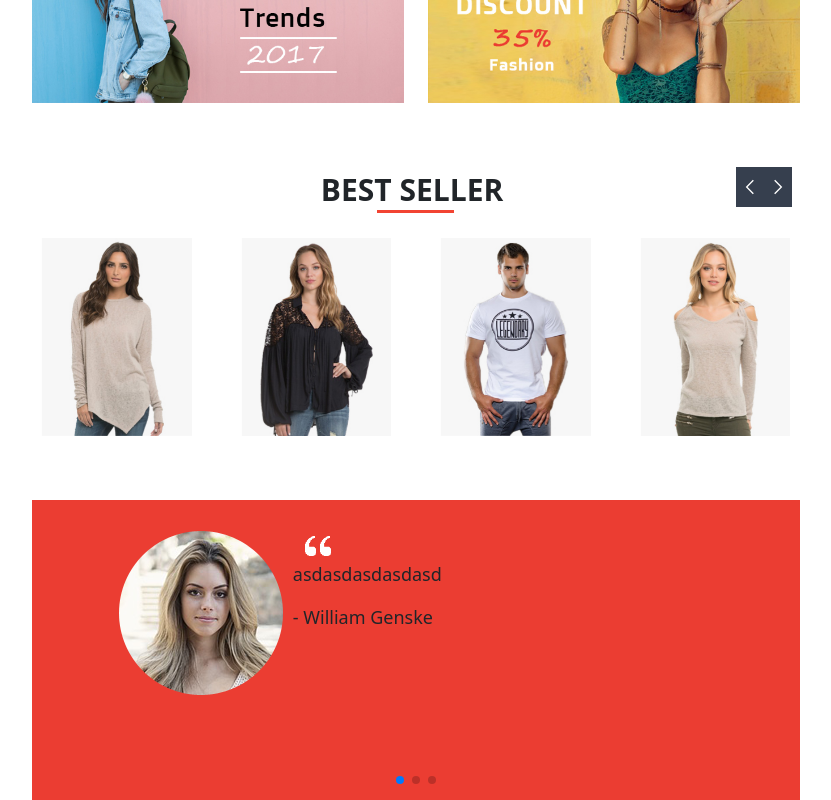
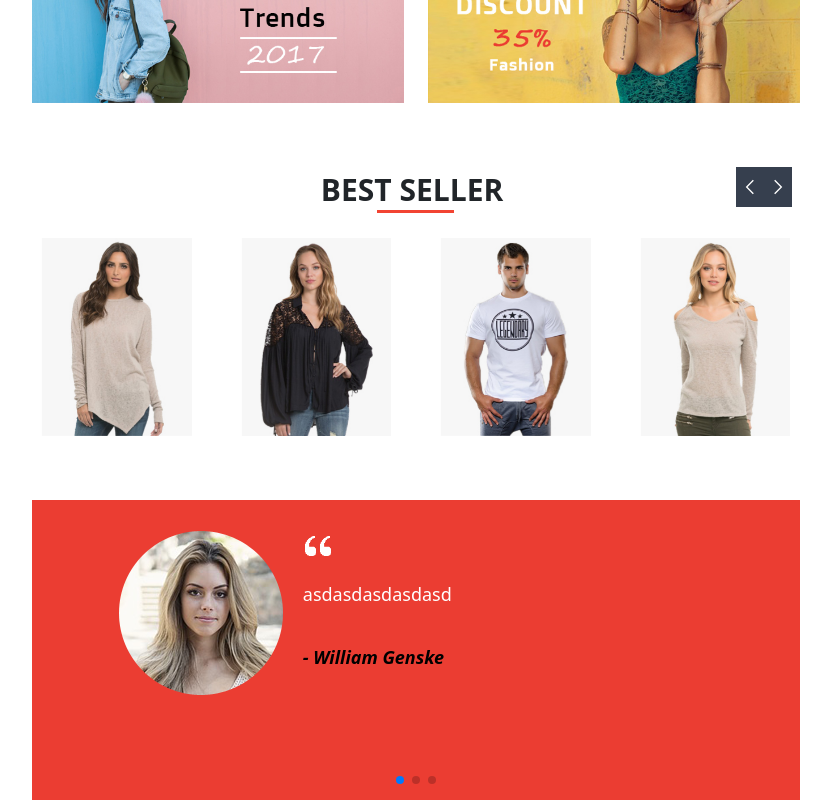
Before and after one commit to HuyDinh97/reactjs-shop, a React (Create React App) app: page / in a window 1280 px wide. Shown: the part 1442-2242 px from the top of the page, without its empty margins (224-1055 px from the left). Built offline with nearby package versions, Linux system fonts and the light colour scheme.

Commit message:
font-weight fix

```diff
--- a/src/components/Layout/Customer comment/CustomerComment.js
+++ b/src/components/Layout/Customer comment/CustomerComment.js
@@ -27,10 +27,10 @@ function CustomerComment() {
                   />
                 </div>
                 <div>
-                  <p>asdasdasdasdasd</p>
+                  <p className={classes.user_comment}>asdasdasdasdasd</p>
                 </div>
                 <div>
-                  <p>- William Genske</p>
+                  <p className={classes.user_name}>- William Genske</p>
                 </div>
               </div>
             </div>
--- a/src/components/Layout/Customer comment/CustomerComment.module.css
+++ b/src/components/Layout/Customer comment/CustomerComment.module.css
@@ -17,3 +17,18 @@
 .quote_w {
   width: 50px!important;
 }
+
+.Box p {
+  padding: 20px 10px 0 10px;
+}
+
+.user_comment {
+  color: white;
+  font-weight: 500;
+}
+
+.user_name {
+  color: black;
+  font-weight: 600;
+  font-style: italic;
+}
```
